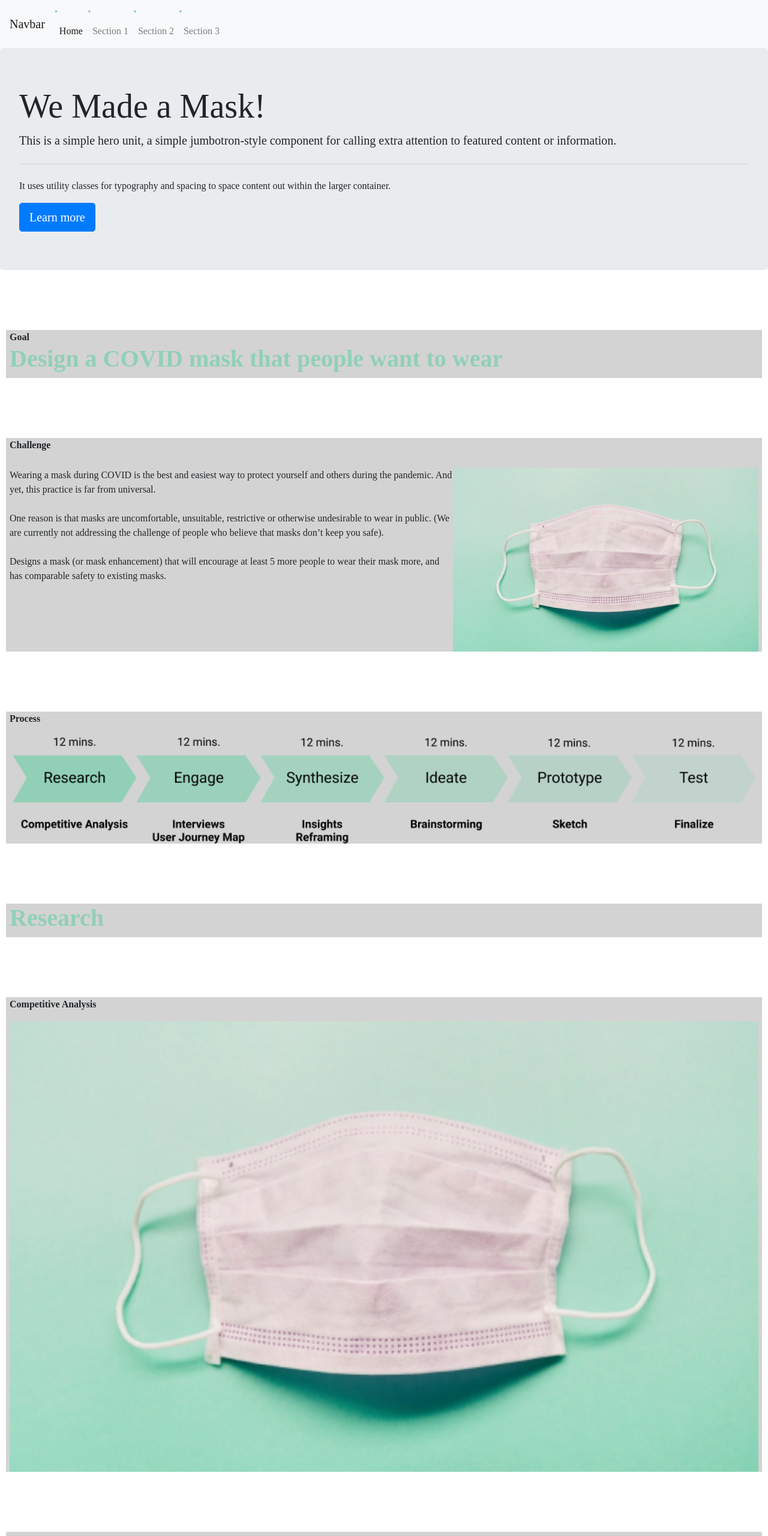
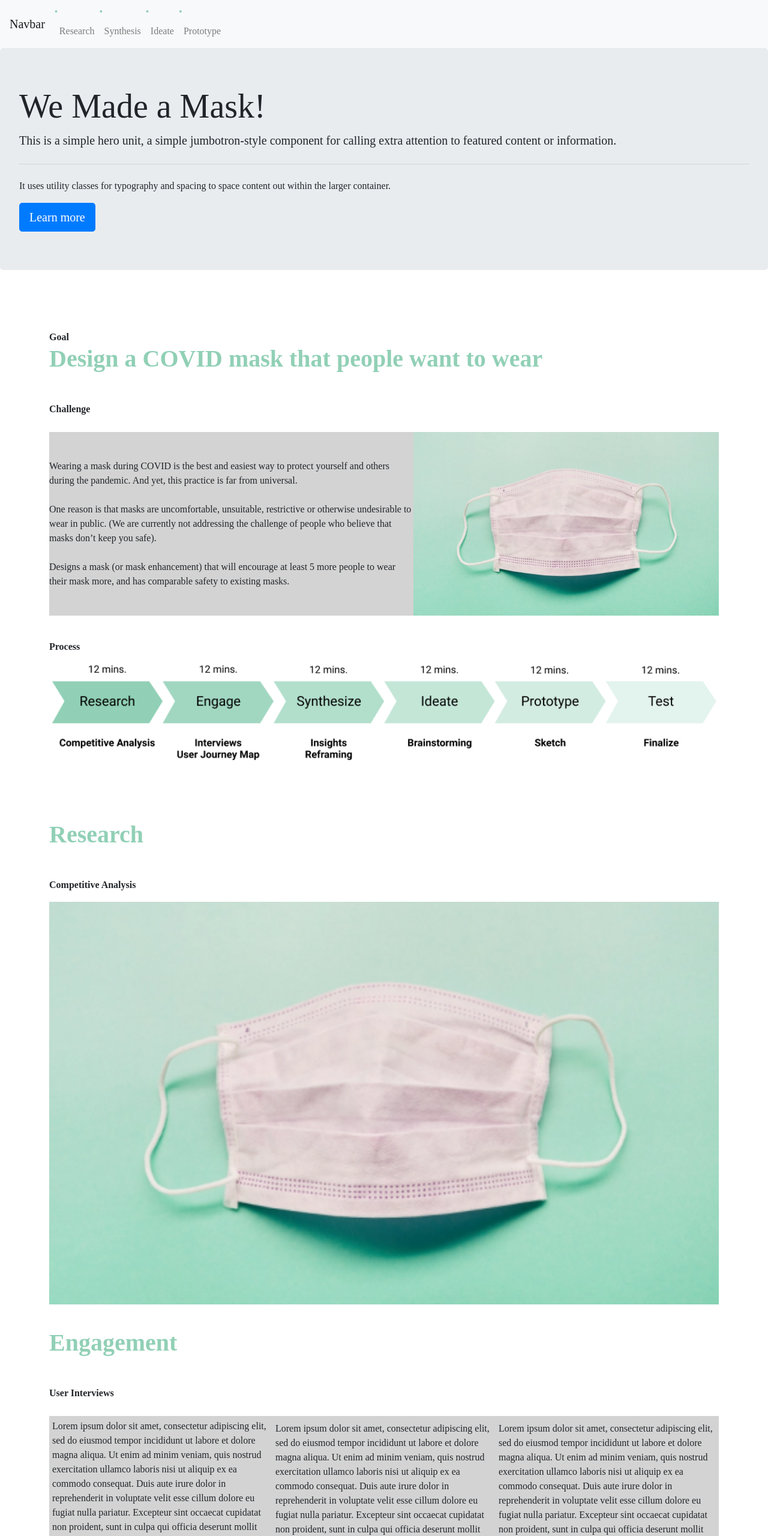
Before and after one commit to pazitschrecker/maskDesign, a plain HTML site: page index.html in a window 1280 px wide. Shown: the top 2560 px of the page at 60% size. Drawn offline with nearby package versions, Linux system fonts and the light colour scheme.

Commit message:
Fixed spacing, added top nav

```diff
--- a/index.html
+++ b/index.html
@@ -44,6 +44,10 @@
         width: 1em;
       }
 
+      .li-nav {
+        list-style: none;
+      }
+
       ol {
         list-style: none;
         counter-reset: li;
@@ -75,15 +79,25 @@
         }
       }
 
+      .outer-container {
+        display: flex;
+        flex-direction: column;
+        padding-left: 6px;
+        padding-right: 6px;
+        margin-left: 60px;
+        margin-right: 60px;
+        margin-top: 60px;
+        text-align: left;
+      }
+
       .flex-container {
-        background-color: lightgray;
         display: flex;
         flex-direction: column;
         padding-left: 6px;
         padding-right: 6px;
         margin-left: 10px;
         margin-right: 10px;
-        margin-top: 100px;
+        margin-top: 40px;
         text-align: left;
       }
 
@@ -103,13 +117,17 @@
         display: flex;
         flex-direction: row;
         margin-top: 10px;
+        align-items: center;
+        justify-content: space-between;
       }
 
       .evenly-spaced {
         display: flex;
         flex: 1;
         justify-content: left;
-        max-width: 40%;
+        flex-direction: column;
+        max-width: 50%;
+        margin: 5px;
       }
 
       .user {
@@ -139,19 +157,17 @@
 
       <div class="collapse navbar-collapse" id="navbarSupportedContent">
         <ul class="navbar-nav mr-auto">
-          <li class="nav-item active">
-            <a class="nav-link" href="#"
-              >Home <span class="sr-only">(current)</span></a
-            >
+          <li class="nav-item">
+            <a class="nav-link" href="#research">Research</a>
           </li>
           <li class="nav-item">
-            <a class="nav-link" href="#">Section 1</a>
+            <a class="nav-link" href="#synthesis">Synthesis</a>
           </li>
           <li class="nav-item">
-            <a class="nav-link" href="#">Section 2</a>
+            <a class="nav-link" href="#ideate">Ideate</a>
           </li>
           <li class="nav-item">
-            <a class="nav-link" href="#">Section 3</a>
+            <a class="nav-link" href="#prototype">Prototype</a>
           </li>
         </ul>
       </div>
@@ -171,9 +187,12 @@
       <a class="btn btn-primary btn-lg" href="#" role="button">Learn more</a>
     </div>
 
+    <div class="outer-container">
       <div class="flex-container">
         <div class="section-title">Goal</div>
-      <h1 class="main-header">Design a COVID mask that people want to wear</h1>
+        <h1 class="main-header">
+          Design a COVID mask that people want to wear
+        </h1>
       </div>
 
       <!-- Challenge Section-->
@@ -182,10 +201,10 @@
         <div class="section-container">
           <div>
             Wearing a mask during COVID is the best and easiest way to protect
-          yourself and others during the pandemic. And yet, this practice is far
-          from universal.<br /><br />
-          One reason is that masks are uncomfortable, unsuitable, restrictive or
-          otherwise undesirable to wear in public. (We are currently not
+            yourself and others during the pandemic. And yet, this practice is
+            far from universal.<br /><br />
+            One reason is that masks are uncomfortable, unsuitable, restrictive
+            or otherwise undesirable to wear in public. (We are currently not
             addressing the challenge of people who believe that masks don’t keep
             you safe).<br /><br />
             Designs a mask (or mask enhancement) that will encourage at least 5
@@ -204,9 +223,11 @@
         <p class="section-title">Process</p>
         <img src=img/flow.png alt="Map of design process">
       </div>
+    </div>
 
+    <div class="outer-container">
       <div class="flex-container">
-      <h1 class="main-header">Research</h1>
+        <h1 class="main-header" id="research">Research</h1>
       </div>
 
       <!-- Competitive Analysis Section-->
@@ -223,39 +244,38 @@
       <div class="flex-container">
         <p class="section-title">User Interviews</p>
         <div class="section-container">
-        <div>
-          <p>
+          <div class="evenly-spaced">
             Lorem ipsum dolor sit amet, consectetur adipiscing elit, sed do
             eiusmod tempor incididunt ut labore et dolore magna aliqua. Ut enim
             ad minim veniam, quis nostrud exercitation ullamco laboris nisi ut
             aliquip ex ea commodo consequat. Duis aute irure dolor in
             reprehenderit in voluptate velit esse cillum dolore eu fugiat nulla
             pariatur. Excepteur sint occaecat cupidatat non proident, sunt in
-            culpa qui officia deserunt mollit anim id est laborum.
-          </p>
+            culpa qui officia deserunt mollit anim id est laborum.<br />
+            <br />
             <p class="user">-User 1</p>
           </div>
-        <div>
+          <div class="evenly-spaced">
             <p>
               Lorem ipsum dolor sit amet, consectetur adipiscing elit, sed do
-            eiusmod tempor incididunt ut labore et dolore magna aliqua. Ut enim
-            ad minim veniam, quis nostrud exercitation ullamco laboris nisi ut
-            aliquip ex ea commodo consequat. Duis aute irure dolor in
-            reprehenderit in voluptate velit esse cillum dolore eu fugiat nulla
-            pariatur. Excepteur sint occaecat cupidatat non proident, sunt in
-            culpa qui officia deserunt mollit anim id est laborum.
+              eiusmod tempor incididunt ut labore et dolore magna aliqua. Ut
+              enim ad minim veniam, quis nostrud exercitation ullamco laboris
+              nisi ut aliquip ex ea commodo consequat. Duis aute irure dolor in
+              reprehenderit in voluptate velit esse cillum dolore eu fugiat
+              nulla pariatur. Excepteur sint occaecat cupidatat non proident,
+              sunt in culpa qui officia deserunt mollit anim id est laborum.
             </p>
             <p class="user">-User 2</p>
           </div>
-        <div>
+          <div class="evenly-spaced">
             <p>
               Lorem ipsum dolor sit amet, consectetur adipiscing elit, sed do
-            eiusmod tempor incididunt ut labore et dolore magna aliqua. Ut enim
-            ad minim veniam, quis nostrud exercitation ullamco laboris nisi ut
-            aliquip ex ea commodo consequat. Duis aute irure dolor in
-            reprehenderit in voluptate velit esse cillum dolore eu fugiat nulla
-            pariatur. Excepteur sint occaecat cupidatat non proident, sunt in
-            culpa qui officia deserunt mollit anim id est laborum.
+              eiusmod tempor incididunt ut labore et dolore magna aliqua. Ut
+              enim ad minim veniam, quis nostrud exercitation ullamco laboris
+              nisi ut aliquip ex ea commodo consequat. Duis aute irure dolor in
+              reprehenderit in voluptate velit esse cillum dolore eu fugiat
+              nulla pariatur. Excepteur sint occaecat cupidatat non proident,
+              sunt in culpa qui officia deserunt mollit anim id est laborum.
             </p>
             <p class="user">-User 3</p>
           </div>
@@ -265,11 +285,13 @@
       <!-- User Journey -->
       <div class="flex-container">
         <p class="section-title">User Journey Map</p>
-      <img src=img/userjourney.png alt="User Journey Map">
+        <img src=img/userjourney.png alt="User Journey Map" class="img-fluid">
+      </div>
     </div>
 
+    <div class="outer-container">
       <div class="flex-container">
-      <h1 class="main-header">Synthesis</h1>
+        <h1 class="main-header" id="synthesis">Synthesis</h1>
       </div>
 
       <div class="flex-container">
@@ -291,29 +313,34 @@
           <li>Milk</li>
         </ol>
       </div>
+    </div>
 
+    <div class="outer-container">
       <div class="flex-container">
         <h1 class="main-header">Ideate</h1>
         <p class="section-title">Brainstorming</p>
         <p>
-        Lorem ipsum dolor sit amet, consectetur adipiscing elit, sed do eiusmod
-        tempor incididunt ut labore et dolore magna aliqua. Ut enim ad minim
-        veniam, quis nostrud exercitation ullamco laboris nisi ut aliquip ex ea
-        commodo consequat.
+          Lorem ipsum dolor sit amet, consectetur adipiscing elit, sed do
+          eiusmod tempor incididunt ut labore et dolore magna aliqua. Ut enim ad
+          minim veniam, quis nostrud exercitation ullamco laboris nisi ut
+          aliquip ex ea commodo consequat.
         </p>
         <p>
-        Lorem ipsum dolor sit amet, consectetur adipiscing elit, sed do eiusmod
-        tempor incididunt ut labore et dolore magna aliqua. Ut enim ad minim
-        veniam, quis nostrud exercitation ullamco laboris nisi ut aliquip ex ea
-        commodo consequat.
+          Lorem ipsum dolor sit amet, consectetur adipiscing elit, sed do
+          eiusmod tempor incididunt ut labore et dolore magna aliqua. Ut enim ad
+          minim veniam, quis nostrud exercitation ullamco laboris nisi ut
+          aliquip ex ea commodo consequat.
         </p>
         <p>
           Duis aute irure dolor in reprehenderit in voluptate velit esse cillum
           dolore eu fugiat nulla pariatur. Excepteur sint occaecat cupidatat non
-        proident, sunt in culpa qui officia deserunt mollit anim id est laborum.
+          proident, sunt in culpa qui officia deserunt mollit anim id est
+          laborum.
         </p>
       </div>
+    </div>
 
+    <div class="outer-container">
       <div class="flex-container">
         <h1 class="main-header">Prototype</h1>
         <p class="section-title">Sketches</p>
@@ -324,18 +351,19 @@
               creative manifestations of ideas from our ideate phase.
             </p>
             <p>
-            There is heavy use of clear material in most of the designs, as the
-            visual cue of facial expressions aid in both verbal and non-verbal
-            communication.
+              There is heavy use of clear material in most of the designs, as
+              the visual cue of facial expressions aid in both verbal and
+              non-verbal communication.
             </p>
             <p>
-            Latter designs combine E-textile technology and mics to enhance the
-            communicative tasks wearers will undergo.
+              Latter designs combine E-textile technology and mics to enhance
+              the communicative tasks wearers will undergo.
             </p>
           </div>
 
           <img src=img/sketches.png alt="" class="evenly-spaced">
         </div>
       </div>
+    </div>
   </body>
 </html>
```
Lines whose indentation alone changed are shown as unchanged.
